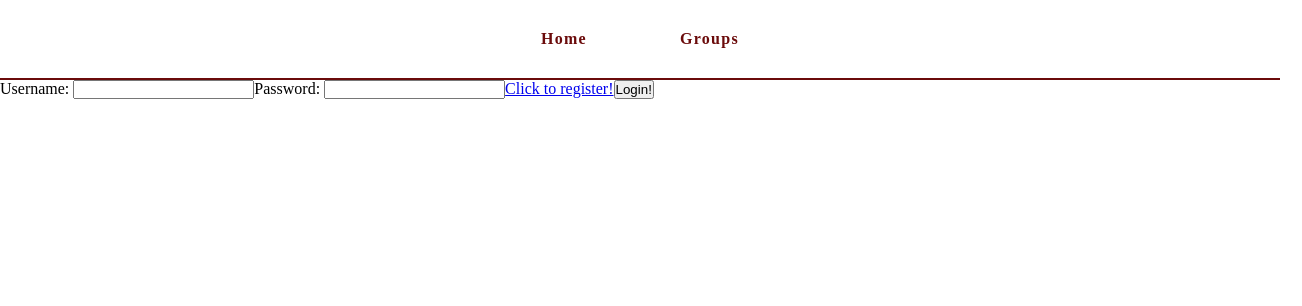
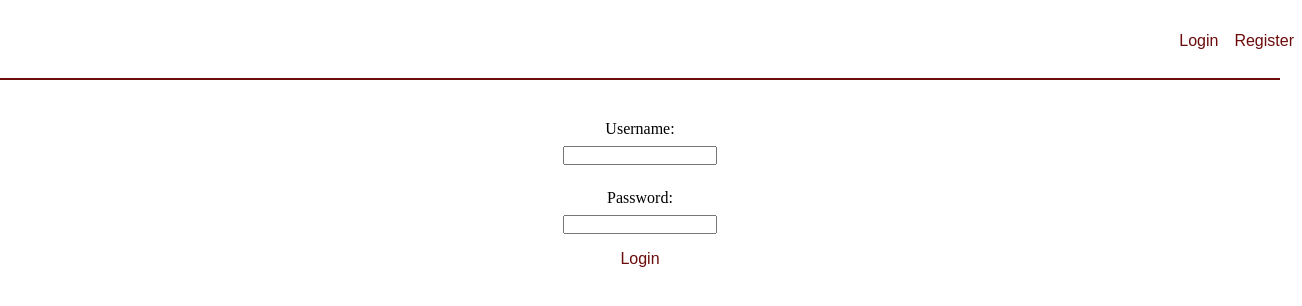
Before and after one commit to mbisovskyi/Groups_FullStack, a React (Create React App) app in the folder frontend/: page /login in a window 1280 px wide. Shown: the top 306 px of the page, 1302 px wide, since content can reach past the window. Built offline with nearby package versions, Linux system fonts and the light colour scheme.

Commit message:
Updated Login, Register pages and Navbar component

```diff
--- a/frontend/src/App.css
+++ b/frontend/src/App.css
@@ -7,3 +7,7 @@
   padding: 0;
   box-sizing: border-box;
 }
+
+button:hover {
+  cursor: pointer;
+}
--- a/frontend/src/Components/Navbar/Navbar.css
+++ b/frontend/src/Components/Navbar/Navbar.css
@@ -4,14 +4,38 @@
   height: 10vh;
   border-bottom: 2px double rgb(107, 11, 11);
 }
-.navbar {
-  width: 30vw;
+.navbar-items-container {
+  width: 27vw;
   height: 100%;
   margin: auto;
+  position: relative;
   display: flex;
   justify-content: space-evenly;
   align-items: center;
 }
+
+.login-reg-btns-container {
+  width: 3vw;
+  position: absolute;
+  top: 4vh;
+  right: 4vw;
+  translate: -50%;
+}
+
+.login-btn-container ul,
+button {
+  list-style: none;
+  font-size: 1rem;
+  padding: 0 0.5rem;
+  color: rgb(107, 11, 11);
+  border: none;
+  background: none;
+}
+
+.login-btn-container button:hover {
+  cursor: pointer;
+}
+
 .navbar span:hover {
   cursor: pointer;
 }
--- a/frontend/src/Components/Navbar/Navbar.jsx
+++ b/frontend/src/Components/Navbar/Navbar.jsx
@@ -1,22 +1,35 @@
-//Styles
+import React from "react";
+import { useContext } from "react";
+import { useNavigate, Link } from "react-router-dom";
+import AuthContext from "../../context/AuthContext";
 import "./Navbar.css";
-//Hooks
-import { useNavigate } from "react-router-dom";
 
 const Navbar = () => {
+  const { logoutUser, user } = useContext(AuthContext);
   const navigate = useNavigate();
-
   return (
-    <header className="navbar-container">
-      <div className="navbar">
-        <span className="navbar-item" onClick={() => navigate("/")}>
-          Home
-        </span>
-        <span className="navbar-item" onClick={() => navigate("/groups")}>
-          Groups
-        </span>
+    <div className="navbar-container">
+      {user ? (
+        <div className="navbar-items-container">
+          <button className="navbar-item" onClick={() => navigate("/")}>
+            Home
+          </button>
+          <button className="navbar-item" onClick={() => navigate("/groups")}>
+            Groups
+          </button>
+        </div>
+      ) : null}
+      <div className="login-reg-btns-container">
+        {user ? (
+          <button onClick={logoutUser}>Logout</button>
+        ) : (
+          <div style={{ display: "flex" }}>
+            <button onClick={() => navigate("/login")}>Login</button>
+            <button onClick={() => navigate("/register")}>Register</button>
+          </div>
+        )}
       </div>
-    </header>
+    </div>
   );
 };
 
--- a/frontend/src/Pages/HomePage/HomePage.js
+++ b/frontend/src/Pages/HomePage/HomePage.js
@@ -1,7 +1,11 @@
 //Styles
 import "./HomePage.css";
+//Hooks
+import useAuth from "../../hooks/useAuth";
 
 const HomePage = () => {
+  const [user, token] = useAuth();
+
   return <div className="homepage-container">HomePage</div>;
 };
 
--- a/frontend/src/Pages/LoginPage/LoginPage.css
+++ b/frontend/src/Pages/LoginPage/LoginPage.css
@@ -1,3 +1,19 @@
-.error {
-  color: red;
+.loginpage-container {
+  width: 80vw;
+  margin: auto;
 }
+
+.form {
+  display: flex;
+  flex-direction: column;
+  width: 15%;
+  margin: auto;
+  text-align: center;
+  padding: 2rem 0;
+}
+
+.form label,
+input {
+  margin: 0.5rem 0;
+  width: 100%;
+}
--- a/frontend/src/Pages/LoginPage/LoginPage.js
+++ b/frontend/src/Pages/LoginPage/LoginPage.js
@@ -19,7 +19,7 @@ const LoginPage = () => {
   }, [isServerError]);
 
   return (
-    <div className="container">
+    <div className="loginpage-container">
       <form className="form" onSubmit={handleSubmit}>
         <label>
           Username:{" "}
@@ -39,11 +39,7 @@ const LoginPage = () => {
             onChange={handleInputChange}
           />
         </label>
-        {isServerError ? (
-          <p className="error">Login failed, incorrect credentials!</p>
-        ) : null}
-        <Link to="/register">Click to register!</Link>
-        <button>Login!</button>
+        <button>Login</button>
       </form>
     </div>
   );
--- /dev/null
+++ b/frontend/src/Pages/RegisterPage/RegisterPage.css
@@ -0,0 +1,4 @@
+.registerpage-container {
+  width: 80vw;
+  margin: auto;
+}
--- a/frontend/src/Pages/RegisterPage/RegisterPage.js
+++ b/frontend/src/Pages/RegisterPage/RegisterPage.js
@@ -1,6 +1,7 @@
 import React, { useContext } from "react";
 import AuthContext from "../../context/AuthContext";
 import useCustomForm from "../../hooks/useCustomForm";
+import "./RegisterPage.css";
 
 const RegisterPage = () => {
   const { registerUser } = useContext(AuthContext);
@@ -17,7 +18,7 @@ const RegisterPage = () => {
   );
 
   return (
-    <div className="container">
+    <div className="registerpage-container">
       <form className="form" onSubmit={handleSubmit}>
         <label>
           Username:{" "}
@@ -64,11 +65,11 @@ const RegisterPage = () => {
             onChange={handleInputChange}
           />
         </label>
-        <p style={{ fontSize: "12px" }}>
+        <p style={{ fontSize: "12px", textAlign: "center" }}>
           NOTE: Make this an uncommon password with characters, numbers, and
           special characters!
         </p>
-        <button>Register!</button>
+        <button style={{ marginTop: "1rem" }}>Register</button>
       </form>
     </div>
   );
```
